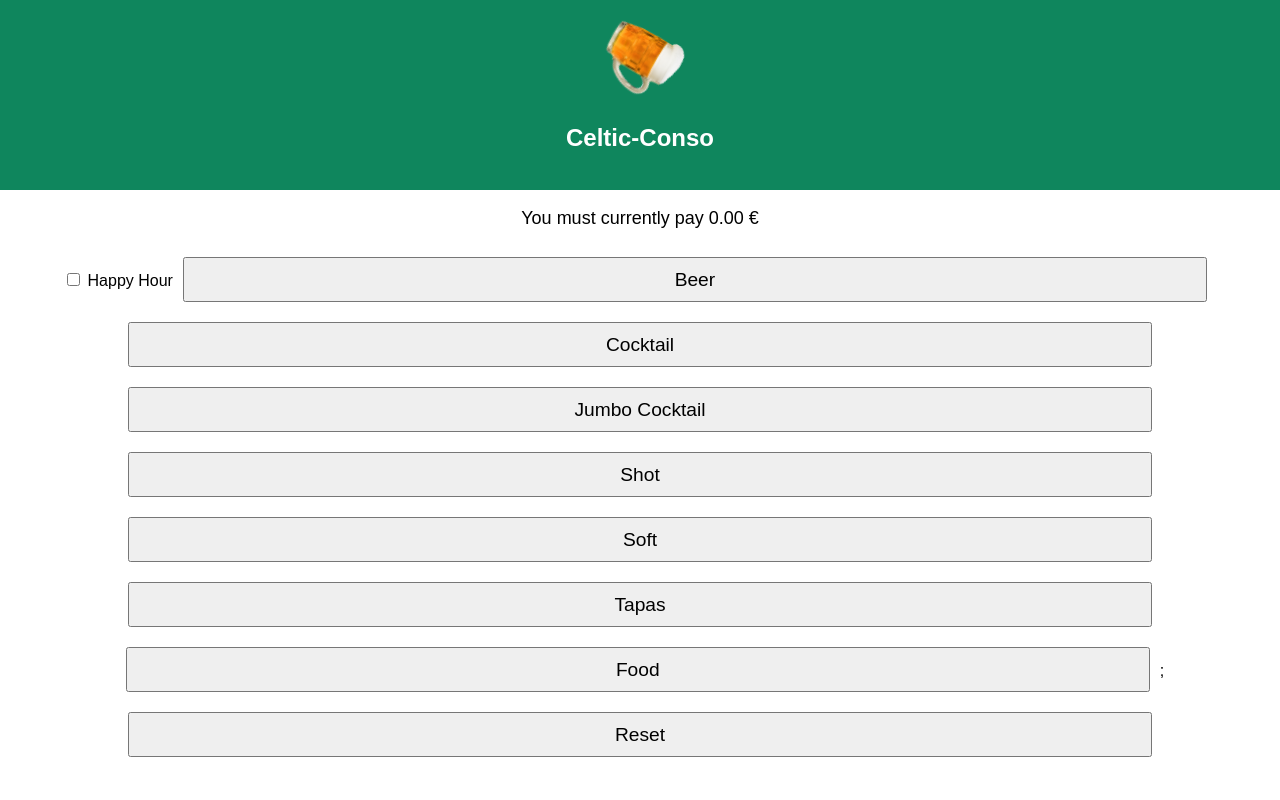
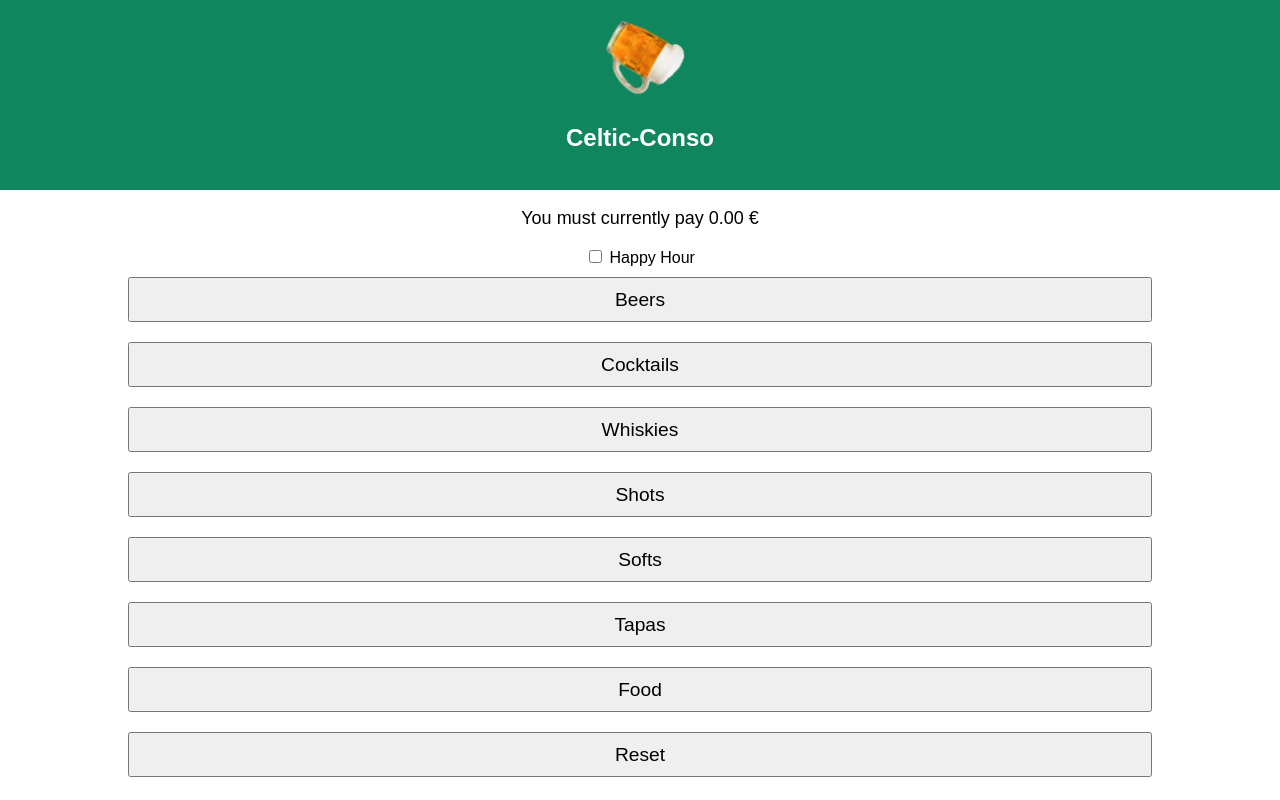
Before and after one commit to marinefranceschi/celtic-conso, a React (Create React App) app: page / in a window 1280 px wide. Built offline with nearby package versions, Linux system fonts and the light colour scheme.

Commit message:
conso by type

```diff
--- a/src/App.css
+++ b/src/App.css
@@ -26,7 +26,10 @@
 button {
   margin: 10px;
   height: 45px;
+  width: 60%;
+  font-size: 1.2em;
+}
+
+button.type {
   width: 80%;
-  font-size: 1.2em;
-
 }
--- a/src/App.js
+++ b/src/App.js
@@ -9,7 +9,8 @@ class App extends Component {
     super();
     this.state = {
       price : 0,
-      isHappyHour : false
+      isHappyHour : false,
+      displayedList : null,
     };
     this.addConso = this.addConso.bind(this);
   }
@@ -17,33 +18,53 @@ class App extends Component {
     let currentValue = this.state.isHappyHour;
     this.setState({isHappyHour : !currentValue});
   }
+  toggleList (consoType) {
+    if (this.state.displayedList !== consoType){
+      this.setState({displayedList : consoType});
+    }
+    else {
+      this.setState({displayedList : null});
+    }
+  }
   addConso (conso) {
     let currentPrice = this.state.price;
     let priceToAdd = this.state.isHappyHour && conso.happyHourPrice ? conso.happyHourPrice : conso.price;
     let newPrice = currentPrice + priceToAdd;
-    this.setState({price : newPrice});
+    this.setState({price : newPrice, displayedList: null});
   }
   reset(){
-    this.setState({price:0});
+    this.setState({price:0, displayedList: null});
   }
   render() {
     return (
       <div className="App">
         <div className="App-header">
-          <img src={logo} className="App-logo" alt="logo" />
+          <img src={logo} className="App-logo" alt="logo"/>
           <h2>Celtic-Conso</h2>
         </div>
         <p className="App-intro">
           You must currently pay {this.state.price.toFixed(2)} €
         </p>
         <input onClick ={this.toggleHappyHour.bind(this)} type ="checkbox"/> Happy Hour
-        {consos.map((conso)=>{
-          return <button key={conso.name} onClick={()=>this.addConso(conso)}>{conso.name}</button>
-        })};
-        <button onClick={this.reset.bind(this)}>Reset</button>
+        {Object.keys(consos).map(displayConsoList.bind(this))}
+        <button className="type" onClick={this.reset.bind(this)}>Reset</button>
       </div>
     );
   }
 }
+function displayConsoList(consoType) {
+  return (
+    <div key={consoType}>
+      <button className="type" onClick={() => this.toggleList(consoType)}>{consoType}</button>
+      {
+        this.state.displayedList === consoType &&
+        consos[consoType].map((conso) =>
+          <button key={conso.name} onClick={() => this.addConso(conso)}>{conso.name} : {conso.price.toFixed(2)} €</button>
+        )
+      }
+    </div>
+  )
+}
+
 
 export default App;
--- a/src/consos.js
+++ b/src/consos.js
@@ -1,34 +1,141 @@
-const consos = [
+const consos = {
+  Beers : [
     {
-    name : "Beer",
+      name : "Affligem",
       price : 7.40,
-    happyHourPrice : 5.5
+      happyHourPrice : 5.50
     },
     {
-    name : "Cocktail",
-    price : 8
+      name : "Pelforth",
+      price : 6.90,
+      happyHourPrice : 5.50
     },
     {
-    name : "Jumbo Cocktail",
-    price : 14
+      name : "Cidre",
+      price : 7.40,
+      happyHourPrice : 5.50
     },
     {
-    name : "Shot",
-    price : 4
+      name : "Guiness",
+      price : 7.40,
     },
     {
-    name : "Soft",
+      name : "Bottles",
+      price : 6.50,
+    },
+  ],
+
+  Cocktails : [
+    {
+      name : "Tequila Sunrise",
+      price : 8,
+    },
+    {
+      name : "Sex on the Beach",
+      price : 8,
+    },
+    {
+      name : "Cosmopolitan",
+      price : 8,
+    },
+    {
+      name : "Ti-punch",
+      price : 8,
+    },
+  ],
+
+  Whiskies : [
+    {
+      name : "Jameson",
+      price : 7,
+    },
+    {
+      name : "Bushmills",
+      price : 9,
+    },
+    {
+      name : "Jack Daniels",
+      price : 10,
+    },
+    {
+      name : "Chivas",
+      price : 12,
+    },
+    {
+      name : "Laphroaig",
+      price : 12,
+    },
+  ],
+
+  Shots : [
+    {
+      name : "Basique",
+      price : 4,
+    },
+    {
+      name : "Jägermeister",
+      price : 4,
+    },
+    {
+      name : "Jägerbomb",
+      price : 6,
+    },
+    {
+      name : "Arrangée",
+      price : 4,
+    },
+  ],
+
+  Softs : [
+    {
+      name : "Basique",
       price : 4,
       happyHourPrice : 3,
     },
     {
-    name : "Tapas",
-    price : 7.5
+      name : "RedBull",
+      price : 5,
+    },
+  ],
+
+  Tapas : [
+    {
+      name : "Saucisson",
+      price : 7,
     },
     {
-    name : "Food",
-    price : 15
+      name : "Sticks",
+      price : 6.50,
     },
-];
+    {
+      name : "Chips",
+      price : 1.50,
+    },
+    {
+      name : "Big Tapas",
+      price : 15,
+    },
+  ],
+
+  Food : [
+    {
+      name : "Burger",
+      price : 15,
+    },
+    {
+      name : "Salade",
+      price : 11,
+    },
+    {
+      name : "Hot Dog",
+      price : 8.50,
+    },
+    {
+      name : "Fish & Chips",
+      price : 12,
+    },
+  ],
+};
+
 
 export default consos;
```
Also changed, not shown: 1 other file (tests, documents, lock files or other folders). Lines whose indentation alone changed are shown as unchanged.
